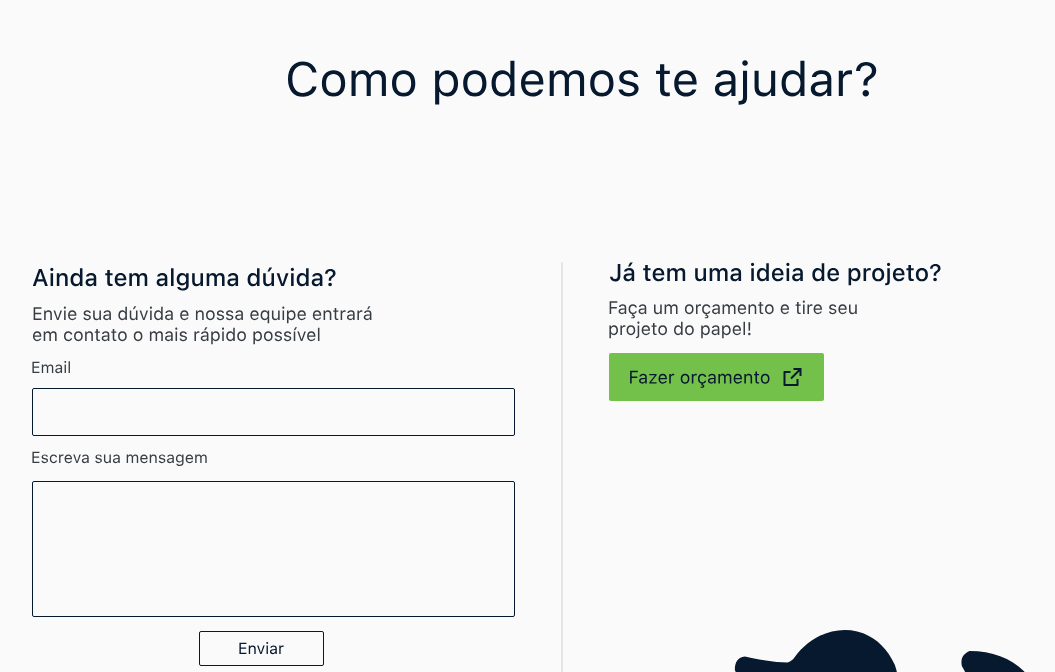
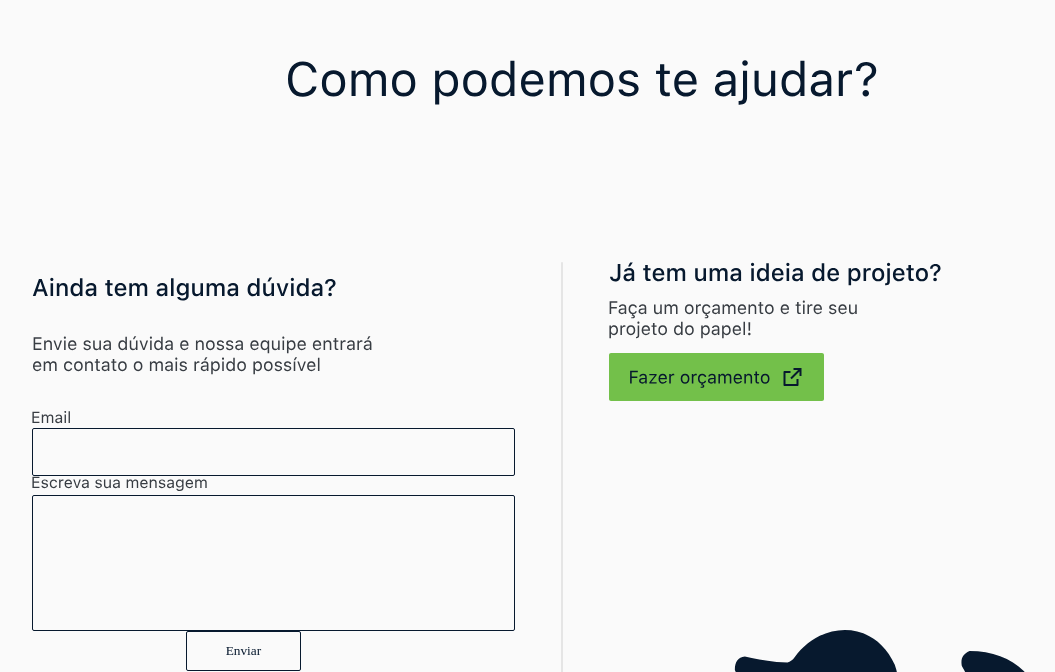
Before and after one commit to citi-onboarding/CJR-onepage, a React (Create React App) app in the folder client/: page / in a window 1280 px wide. Shown: the part 128-800 px from the top of the page, without its empty margins (83-1138 px from the left). Built offline with nearby package versions, Linux system fonts and the light colour scheme; a web font is replaced by a local one.

Commit message:
Feat(contacts-front): Adjusted contact input

```diff
--- a/client/src/components/Contacts/Contacts.css
+++ b/client/src/components/Contacts/Contacts.css
@@ -31,6 +31,43 @@ body, html {
     display: flex;
     flex-direction: column;
     justify-content: space-around;
+}
+
+#inputs-contact {
+    display: flex;
+    flex-direction: column;
+    justify-content: space-between;
+    height: 250px;
+}
+
+#fname {
+    width: 483px;
+    height: 6vh;
+    border: 1px solid #07192E;
+    box-sizing: border-box;
+    border-radius: 2px;
+    background-color: var(--background-white);
+}
+
+#lname {
+    width: 483px;
+    height: 17vh;
+    border: 1px solid #07192E;
+    box-sizing: border-box;
+    border-radius: 2px;
+    background-color: var(--background-white);
+}
+
+#sname {
+    width: 9vw;
+    height: 5vh;
+    border: 1px solid #07192E;
+    box-sizing: border-box;
+    border-radius: 2px;
+    background-color: var(--background-white);
+    font-family: SFRegular;
+    color: var(--dark-blue);
+    margin-left: 12vw;
 }
 
 .contacts-middle {
@@ -176,4 +213,34 @@ body, html {
         height: 133px;
         width: 128px;
     }
+
+    #fname {
+        width: 325px;
+        height: 40px;
+        border: 1px solid #07192E;
+        box-sizing: border-box;
+        border-radius: 2px;
+        background-color: var(--background-white);
+    }
+
+    #lname {
+        width: 325px;
+        height: 91px;
+        border: 1px solid #07192E;
+        box-sizing: border-box;
+        border-radius: 2px;
+        background-color: var(--background-white);
+    }
+
+    #sname {
+        width: 125px;
+        height: 5vh;
+        border: 1px solid #07192E;
+        box-sizing: border-box;
+        border-radius: 2px;
+        background-color: var(--background-white);
+        font-family: SFRegular;
+        color: var(--dark-blue);
+        margin-left: 12vw;
+    }
 }
--- a/client/src/components/Contacts/Contacts.jsx
+++ b/client/src/components/Contacts/Contacts.jsx
@@ -31,11 +31,13 @@ function Contacts() {
                           <div class='contacts-left'>
                               <div id='left-one'><img src={DoubtContact} /></div>
                               <div id='left-two'><img src={SendDoubt} /></div>
-                              <div id='left-three'><img src={EmailContact} /></div>
-                              <div id='left-four'><img src={EmailRectangle} /></div>
-                              <div id='left-five'><img src={SendMessage} /></div>
-                              <div id='left-six'><img src={MessageRectangle} /></div>
-                              <div id='send'><img src={SendButton} /></div>
+                              <div id='inputs-contact'>
+                                  <div><label for="fname"><img src={EmailContact}/></label></div>
+                                  <div><input type="text" id="fname" name="fname"></input></div>
+                                  <div><label for="lname"><img src={SendMessage}/></label></div>
+                                  <div><input type="text" id="lname" name="lname"></input></div>
+                                  <div><input type="submit" id='sname' value="Enviar"></input></div>
+                              </div>
                           </div>
                           <div class='contacts-middle'>
                               <img src={RectangleContact} />
```
